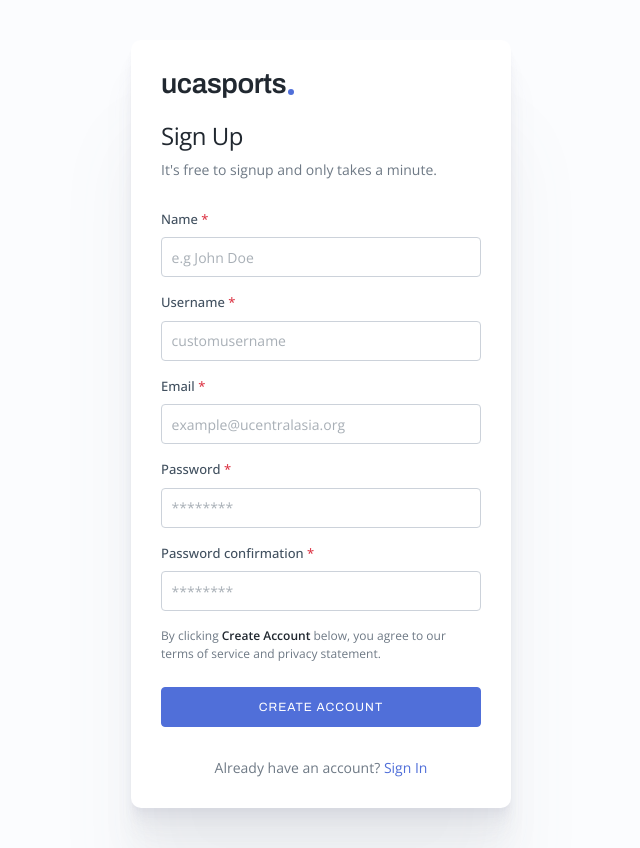
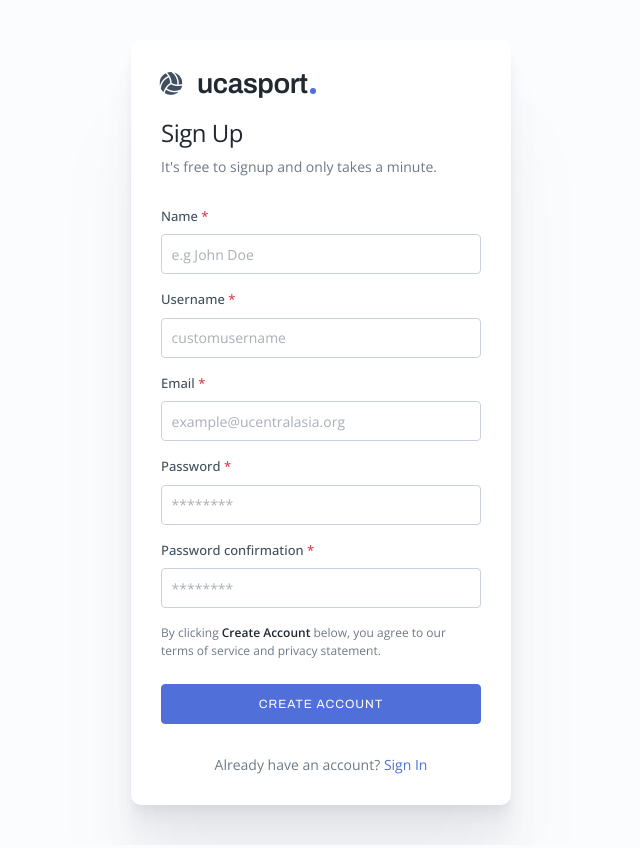
Before and after one commit to Alibakhshov/Sport-Management-System, a Django app: page /register/ in a window 1280 px wide. Shown: the whole page, without its empty margins (319-959 px from the left). Run offline with Django 4.2, Linux system fonts and the light colour scheme; some libraries are stand-ins or nearby versions.

Commit message:
Adding ball logo to all authentication process pages

```diff
--- a/templates/login_register.html
+++ b/templates/login_register.html
@@ -1,10 +1,17 @@
 {% extends 'base.html' %} {% block content %}
+{% load static%}
+<link rel="stylesheet" href="https://cdnjs.cloudflare.com/ajax/libs/font-awesome/6.2.1/css/all.min.css" integrity="sha512-MV7K8+y+gLIBoVD59lQIYicR65iaqukzvf/nwasF0nqhPay5w/9lJmVM2hMDcnK1OnMGCdVK+iQrJ7lzPJQd1w==" crossorigin="anonymous" referrerpolicy="no-referrer">
+<link rel="shortcut icon" type="image/x-icon" href="{% static 'images/volleyball-solid.svg' %}">
 <body class="page-sign">
   {% if page == 'login' %}
   <!-- Login Page -->
   <div class="card card-sign">
     <div class="card-header">
-      <a href="#" class="header-logo mb-4">ucasports</a>
+      <div class="landing-header">
+        <a id="menuSidebarOffset" href="" class="menu-link me-3"><i class="fa-solid fa-volleyball"></i></a>
+        <a href="" class="sidebar-logo">ucasport</a>
+      </div>
+      <br>
       <h3 class="card-title">Sign In</h3>
       <p class="card-text">Welcome back! Please signin to continue.</p>
     </div>
@@ -78,7 +85,12 @@
   <!-- Register Page -->
   <div class="card card-sign">
     <div class="card-header">
-      <a href="#" class="header-logo mb-4">ucasports</a>
+
+      <div class="landing-header">
+        <a id="menuSidebarOffset" href="" class="menu-link me-3"><i class="fa-solid fa-volleyball"></i></a>
+        <a href="" class="sidebar-logo">ucasport</a>
+      </div>
+      <br>
       <h3 class="card-title">Sign Up</h3>
       <p class="card-text">It's free to signup and only takes a minute.</p>
     </div>
```
Also changed, not shown: templates/password_reset_form.html (+8 -1 lines), templates/password_reset_request.html (+7 -1 lines).
